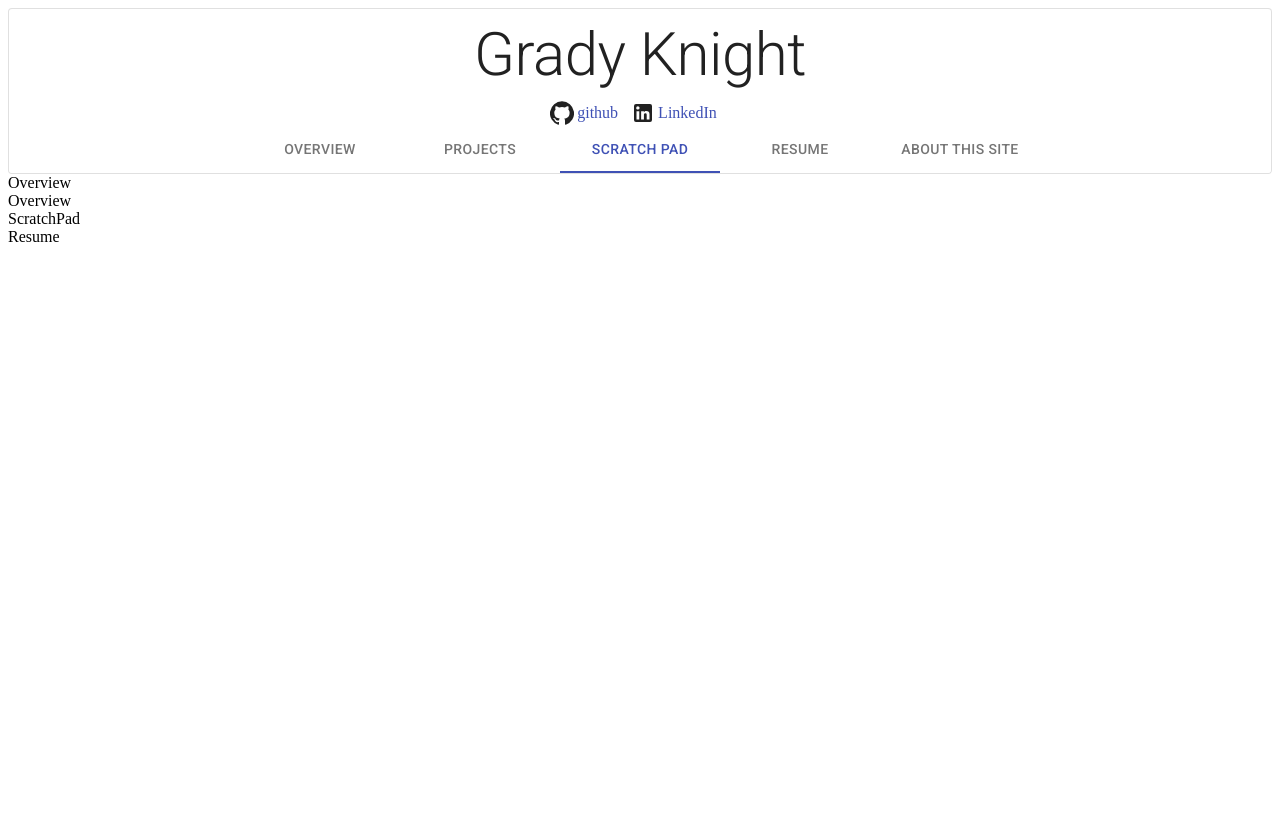
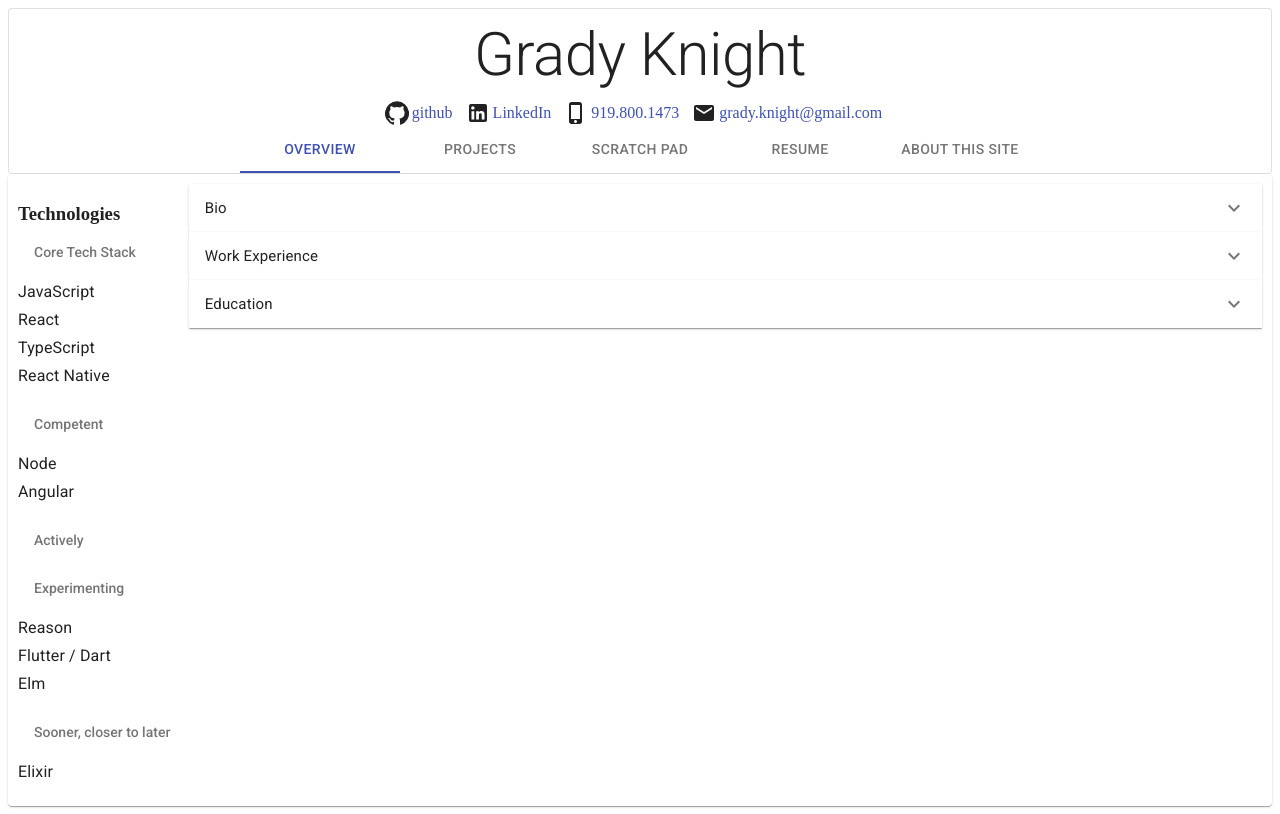
Before and after one commit to gradybknight/scratch-pad, a React (Create React App) app: page / in a window 1280 px wide. Built offline with nearby package versions, Linux system fonts and the light colour scheme.

Commit message:
framed out overview using expansion panels.

```diff
--- a/src/App.tsx
+++ b/src/App.tsx
@@ -9,11 +9,12 @@ import { NavBar } from './components/NavBar';
 import { Overview } from './screens/Overview';
 import { Projects } from './screens/Projects';
 import { ScratchPad } from './screens/ScratchPad';
+import { AboutSite } from './screens/AboutSite';
 import { Resume } from './screens/Resume';
 import { ContactInfo } from './components/ContactInfo';
 
 const App: React.FC = () => {
-	const { isModalVisible } = useSelector(
+	const { isModalVisible, screenName } = useSelector(
 		(state: RootState) => state.globalUserInterface
 	);
 
@@ -24,10 +25,11 @@ const App: React.FC = () => {
 				<ContactInfo />
 				<NavBar />
 			</Paper>
-			<Overview />
-			<Projects />
-			<ScratchPad />
-			<Resume />
+			{screenName === 'Overview' ? <Overview /> : null}
+			{screenName === 'Projects' ? <Projects /> : null}
+			{screenName === 'ScratchPad' ? <ScratchPad /> : null}
+			{screenName === 'Resume' ? <Resume /> : null}
+			{screenName === 'AboutSite' ? <AboutSite /> : null}
 			{isModalVisible ? <h1>MODAL</h1> : null}
 		</div>
 	);
--- /dev/null
+++ b/src/components/Bio.tsx
@@ -0,0 +1,13 @@
+import React from 'react';
+import { bioItems } from '../constants/bioItems';
+import { BioItem } from './BioItem';
+
+export const Bio = () => {
+	return (
+		<>
+			{bioItems.map(item => (
+				<BioItem title={item.title} paragraphs={item.paragraphs} />
+			))}
+		</>
+	);
+};
--- /dev/null
+++ b/src/components/BioItem.tsx
@@ -0,0 +1,48 @@
+import React from 'react';
+import { Theme, createStyles, makeStyles } from '@material-ui/core/styles';
+import ExpansionPanel from '@material-ui/core/ExpansionPanel';
+import ExpansionPanelSummary from '@material-ui/core/ExpansionPanelSummary';
+import ExpansionPanelDetails from '@material-ui/core/ExpansionPanelDetails';
+import Typography from '@material-ui/core/Typography';
+import ExpandMoreIcon from '@material-ui/icons/ExpandMore';
+import { IBioItem } from '../constants/bioItems';
+
+const useStyles = makeStyles((theme: Theme) =>
+	createStyles({
+		root: {
+			width: '100%',
+		},
+		heading: {
+			fontSize: theme.typography.pxToRem(15),
+			fontWeight: theme.typography.fontWeightRegular,
+		},
+	})
+);
+
+interface Props {
+	title: string;
+	paragraphs: string[];
+}
+
+export const BioItem = (item: IBioItem) => {
+	const classes = useStyles();
+
+	return (
+		<div className={classes.root}>
+			<ExpansionPanel square>
+				<ExpansionPanelSummary
+					expandIcon={<ExpandMoreIcon />}
+					aria-controls="panel1a-content"
+					id="panel1a-header"
+				>
+					<Typography className={classes.heading}>{item.title}</Typography>
+				</ExpansionPanelSummary>
+				<ExpansionPanelDetails>
+					{item.paragraphs.map(paragraph => (
+						<Typography>{paragraph}</Typography>
+					))}
+				</ExpansionPanelDetails>
+			</ExpansionPanel>
+		</div>
+	);
+};
--- a/src/components/ContactInfo.tsx
+++ b/src/components/ContactInfo.tsx
@@ -17,6 +17,16 @@ const contactInfoItems: ContactInfoProps[] = [
 		title: 'LinkedIn',
 		icon: <LinkedInIcon />,
 	},
+	{
+		url: '919.800.1473',
+		title: '919.800.1473',
+		icon: <PhoneIphoneIcon />,
+	},
+	{
+		url: 'mailto:grady.knight@gmail.com',
+		title: 'grady.knight@gmail.com',
+		icon: <EmailIcon />,
+	},
 ];
 
 export const ContactInfo = () => {
@@ -28,8 +38,8 @@ export const ContactInfo = () => {
 				alignItems: 'center',
 			}}
 		>
-			{contactInfoItems.map(item => {
-				return <ContactInfoItem {...item} />;
+			{contactInfoItems.map((item, index) => {
+				return <ContactInfoItem key={index} {...item} />;
 			})}
 		</div>
 	);
--- a/src/components/NavBar.tsx
+++ b/src/components/NavBar.tsx
@@ -1,7 +1,11 @@
 import React from 'react';
 import { useSelector, useDispatch } from 'react-redux';
 import { RootState } from '../model/rootReducer';
-import { setCurrentTab } from '../model/globalUserInterfaceSlice';
+import {
+	setCurrentTab,
+	TabInformation,
+	AllowedScreens,
+} from '../model/globalUserInterfaceSlice';
 
 import { makeStyles } from '@material-ui/core/styles';
 import Paper from '@material-ui/core/Paper';
@@ -17,27 +21,33 @@ const useStyles = makeStyles({
 export interface NavItem {
 	displayName: string;
 	isSelected: boolean;
+	componentName: AllowedScreens;
 }
 const navItems: NavItem[] = [
 	{
 		displayName: 'Overview',
 		isSelected: true,
+		componentName: 'Overview',
 	},
 	{
 		displayName: 'Projects',
 		isSelected: false,
+		componentName: 'Projects',
 	},
 	{
 		displayName: 'Scratch Pad',
 		isSelected: false,
+		componentName: 'ScratchPad',
 	},
 	{
 		displayName: 'Resume',
 		isSelected: false,
+		componentName: 'Resume',
 	},
 	{
 		displayName: 'About this site',
 		isSelected: false,
+		componentName: 'AboutSite',
 	},
 ];
 
@@ -49,7 +59,11 @@ export const NavBar = () => {
 	const classes = useStyles();
 
 	const handleChange = (event: React.ChangeEvent<{}>, newValue: number) => {
-		dispatch(setCurrentTab(newValue));
+		const tabInformation: TabInformation = {
+			screenName: navItems[newValue].componentName,
+			tabIndex: newValue,
+		};
+		dispatch(setCurrentTab(tabInformation));
 	};
 
 	return (
--- /dev/null
+++ b/src/components/TechStack.tsx
@@ -0,0 +1,115 @@
+import React, { Fragment } from 'react';
+import { List, ListItemText, ListSubheader } from '@material-ui/core';
+
+type PhaseOfUnderstanding =
+	| 'Core Tech Stack'
+	| 'Competent'
+	| 'Actively Experimenting'
+	| 'Sooner, closer to later';
+interface Technology {
+	icon?: JSX.Element;
+	name: string;
+	url: string;
+	phaseOfUnderstanding: PhaseOfUnderstanding;
+}
+const technologies: Technology[] = [
+	{
+		name: 'JavaScript',
+		url: 'https://developer.mozilla.org/en-US/docs/Web/JavaScript/Reference',
+		phaseOfUnderstanding: 'Core Tech Stack',
+	},
+	{
+		name: 'React',
+		url: 'https://reactjs.org/',
+		phaseOfUnderstanding: 'Core Tech Stack',
+	},
+	{
+		name: 'TypeScript',
+		url: 'https://www.typescriptlang.org/',
+		phaseOfUnderstanding: 'Core Tech Stack',
+	},
+	{
+		name: 'React Native',
+		url: 'https://facebook.github.io/react-native/',
+		phaseOfUnderstanding: 'Core Tech Stack',
+	},
+	// {
+	// 	name: 'Redux',
+	// 	url: 'https://redux.js.org/',
+	// 	phaseOfUnderstanding: 'Core Tech Stack',
+	// },
+	{
+		name: 'Node',
+		url: 'https://nodejs.org/en/',
+		phaseOfUnderstanding: 'Competent',
+	},
+	{
+		name: 'Angular',
+		url: 'https://angular.io/',
+		phaseOfUnderstanding: 'Competent',
+	},
+	{
+		name: 'Reason',
+		url: 'https://reasonml.github.io/',
+		phaseOfUnderstanding: 'Actively Experimenting',
+	},
+	{
+		name: 'Flutter / Dart',
+		url: 'https://flutter.dev/',
+		phaseOfUnderstanding: 'Actively Experimenting',
+	},
+	{
+		name: 'Elm',
+		url: 'https://elm-lang.org/',
+		phaseOfUnderstanding: 'Actively Experimenting',
+	},
+	{
+		name: 'Elixir',
+		url: 'https://elixir-lang.org/',
+		phaseOfUnderstanding: 'Sooner, closer to later',
+	},
+];
+
+const categories: PhaseOfUnderstanding[] = [
+	'Core Tech Stack',
+	'Competent',
+	'Actively Experimenting',
+	'Sooner, closer to later',
+];
+const showTechsFor = (phase: PhaseOfUnderstanding) => {
+	const specificTechs = technologies.filter(
+		tech => tech.phaseOfUnderstanding === phase
+	);
+	return (
+		<Fragment key={phase}>
+			{/* <p>{phase}</p> */}
+			<List
+				subheader={
+					<ListSubheader style={{ marginBottom: '3px' }} component="div">
+						{phase}
+					</ListSubheader>
+				}
+			>
+				{specificTechs.map((tech, index) => {
+					return <ListItemText primary={tech.name} key={index} />;
+				})}
+			</List>
+		</Fragment>
+	);
+};
+export const TechStack = () => {
+	return (
+		<Fragment>
+			<h3 style={{ marginBottom: '3px' }}>Technologies</h3>
+			<div
+				style={{
+					display: 'flex',
+					flexDirection: 'column',
+					justifyContent: 'flex-start',
+				}}
+			>
+				{categories.map(cat => showTechsFor(cat))}
+			</div>
+		</Fragment>
+	);
+};
--- /dev/null
+++ b/src/constants/bioItems.ts
@@ -0,0 +1,31 @@
+export interface IBioItem {
+	title: string;
+	paragraphs: string[];
+}
+export const bioItems: IBioItem[] = [
+	{
+		title: 'Bio',
+		paragraphs: [
+			`Here's a little bit about me.`,
+			`I'm currently intested in the following tech's`,
+			`Previously I built a distillery, founded a business, and helped launch a couple Blockbuster pharmaceutial products`,
+		],
+	},
+	{
+		title: 'Work Experience',
+		paragraphs: [
+			`Smashing Boxes`,
+			`Pinetop Distillery`,
+			`Novo Nordisk`,
+			`Diosynth Biotechnology`,
+			`Celerant Consulting`,
+		],
+	},
+	{
+		title: 'Education',
+		paragraphs: [
+			`Tufts University College of Engineering`,
+			`Indiana University Graduate College (Chemistry)`,
+		],
+	},
+];
--- a/src/model/globalUserInterfaceSlice.ts
+++ b/src/model/globalUserInterfaceSlice.ts
@@ -1,12 +1,23 @@
 import { createSlice, PayloadAction } from '@reduxjs/toolkit';
 
-interface OverallDisplay {
+export type AllowedScreens =
+	| 'Overview'
+	| 'Projects'
+	| 'Resume'
+	| 'ScratchPad'
+	| 'AboutSite';
+export interface TabInformation {
 	tabIndex: number;
-	isModalVisible: boolean;
+	screenName: AllowedScreens;
 }
 
-let initialState: OverallDisplay = {
-	tabIndex: 2,
+type OverallDisplayState = {
+	isModalVisible: boolean;
+} & TabInformation;
+
+let initialState: OverallDisplayState = {
+	tabIndex: 0,
+	screenName: 'Overview',
 	isModalVisible: false,
 };
 
@@ -14,8 +25,9 @@ const globalUserInterfaceSlice = createSlice({
 	name: 'globalUserInterface',
 	initialState,
 	reducers: {
-		setCurrentTab(state, action: PayloadAction<number>) {
-			state.tabIndex = action.payload;
+		setCurrentTab(state, action: PayloadAction<TabInformation>) {
+			state.tabIndex = action.payload.tabIndex;
+			state.screenName = action.payload.screenName;
 		},
 		setModalVisibility(state, action: PayloadAction<boolean>) {
 			state.isModalVisible = action.payload;
--- /dev/null
+++ b/src/screens/AboutSite.tsx
@@ -0,0 +1,10 @@
+import React from 'react';
+import { Paper } from '@material-ui/core';
+
+export const AboutSite = () => {
+	return (
+		<Paper elevation={0} variant="outlined">
+			About this site
+		</Paper>
+	);
+};
--- a/src/screens/Overview.tsx
+++ b/src/screens/Overview.tsx
@@ -1,5 +1,28 @@
 import React from 'react';
-
+import { TechStack } from '../components/TechStack';
+import { Bio } from '../components/Bio';
+import { Paper } from '@material-ui/core';
 export const Overview = () => {
-	return <div>Overview</div>;
+	return (
+		<Paper style={{ padding: '10px' }}>
+			<div style={{ display: 'flex' }}>
+				<div
+					style={{
+						flexGrow: 1,
+						flexShrink: 1,
+					}}
+				>
+					<TechStack />
+				</div>
+				<div
+					style={{
+						flexGrow: 8,
+						flexShrink: 8,
+					}}
+				>
+					<Bio />
+				</div>
+			</div>
+		</Paper>
+	);
 };
--- a/src/screens/Projects.tsx
+++ b/src/screens/Projects.tsx
@@ -1,5 +1,5 @@
 import React from 'react';
 
 export const Projects = () => {
-	return <div>Overview</div>;
+	return <div>Projects</div>;
 };
```
